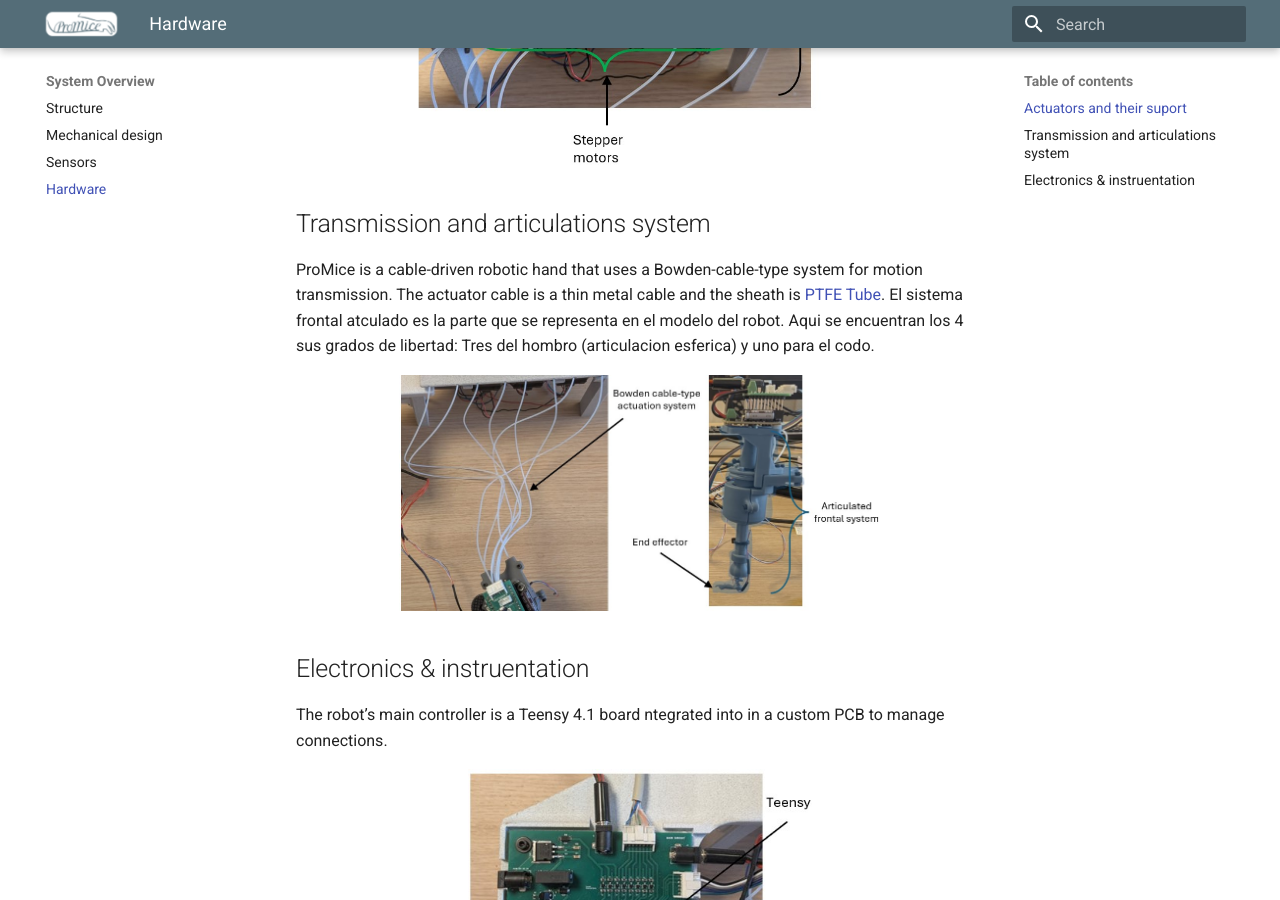
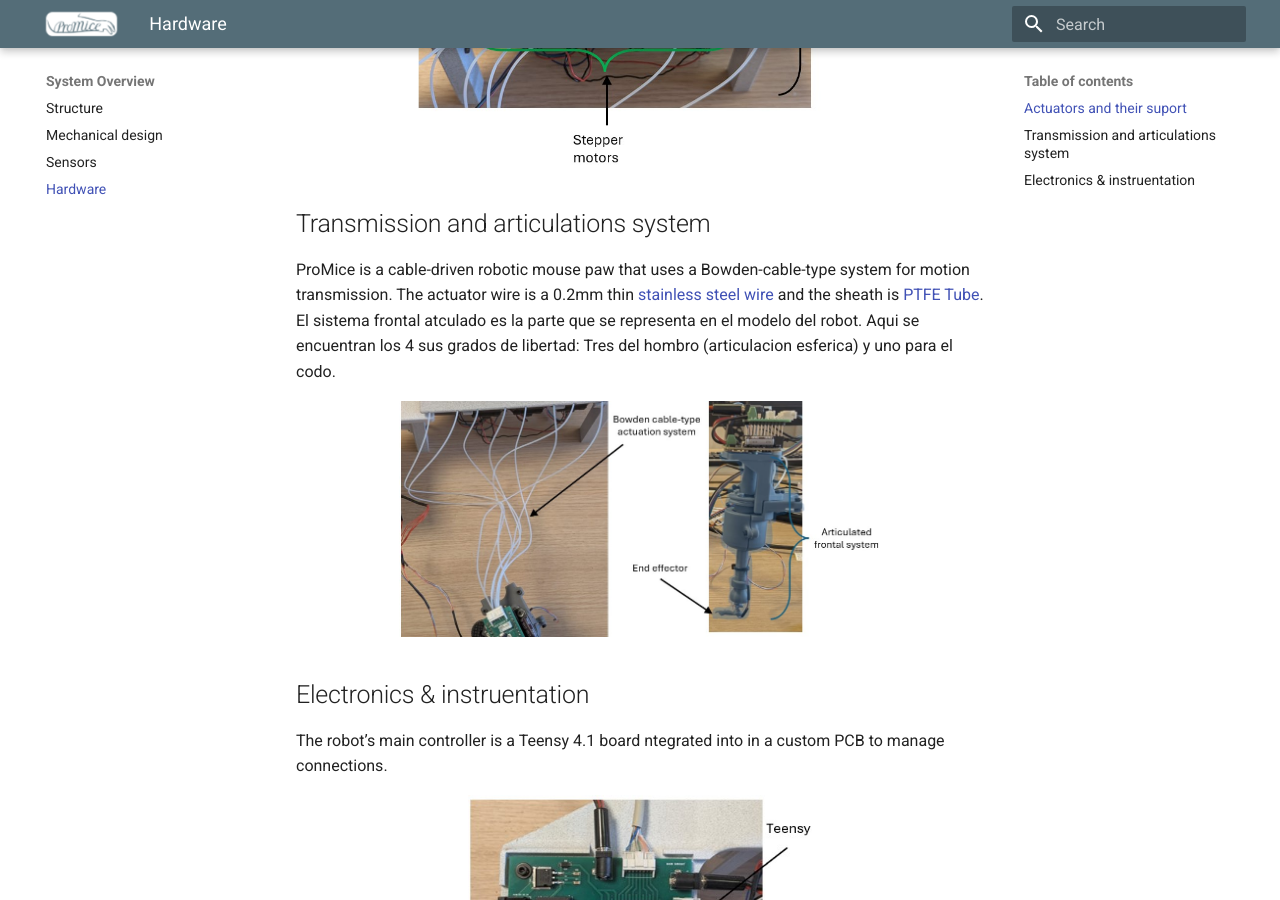
Before and after one commit to Juan-CarlosM/ProMice, an MkDocs documentation site: the page built from docs/hardware.md, in a window 1280 px wide and 900 px high, scrolled down 697 px. Built offline with MkDocs 1.6.1 and Material for MkDocs 9.7.7, drawn with Linux system fonts in a browser that asks for light colours.

Commit message:
Revise ProMice description and actuator details
Updated description of the ProMice system and actuator components.

```diff
--- a/docs/hardware.md
+++ b/docs/hardware.md
@@ -6,7 +6,7 @@ The system has four Nema 17 stepper motors as actuators, which are mounted on a
 
 ![Motors and rack](images/motors_rack.jpg){ width=70% .center}
 ## Transmission and articulations system
-ProMice is a cable-driven robotic hand that uses a Bowden-cable-type system for motion transmission. The actuator cable is a thin metal cable and the sheath is [PTFE Tube](https://fr.vwr.com/store/product/576865/null).
+ProMice is a cable-driven robotic mouse paw that uses a Bowden-cable-type system for motion transmission. The actuator wire is a 0.2mm thin [stainless steel wire](https://www.filinox.com/fr/terre-mer-culture/609-o-02-mm-fil-inox-316l-v4a-14404-corde-a-piano-poli-qualite-contact-alimentaire-500-metres-3663431002356.html) and the sheath is [PTFE Tube](https://fr.vwr.com/store/product/576865/null).
 El sistema frontal atculado es la parte que se representa en el modelo del robot. Aqui se encuentran los 4 sus grados de libertad: Tres del hombro (articulacion esferica) y uno para el codo.
 
 ![Bowden actuation](images/front_bowden.jpg){ width=70% .center}
```
